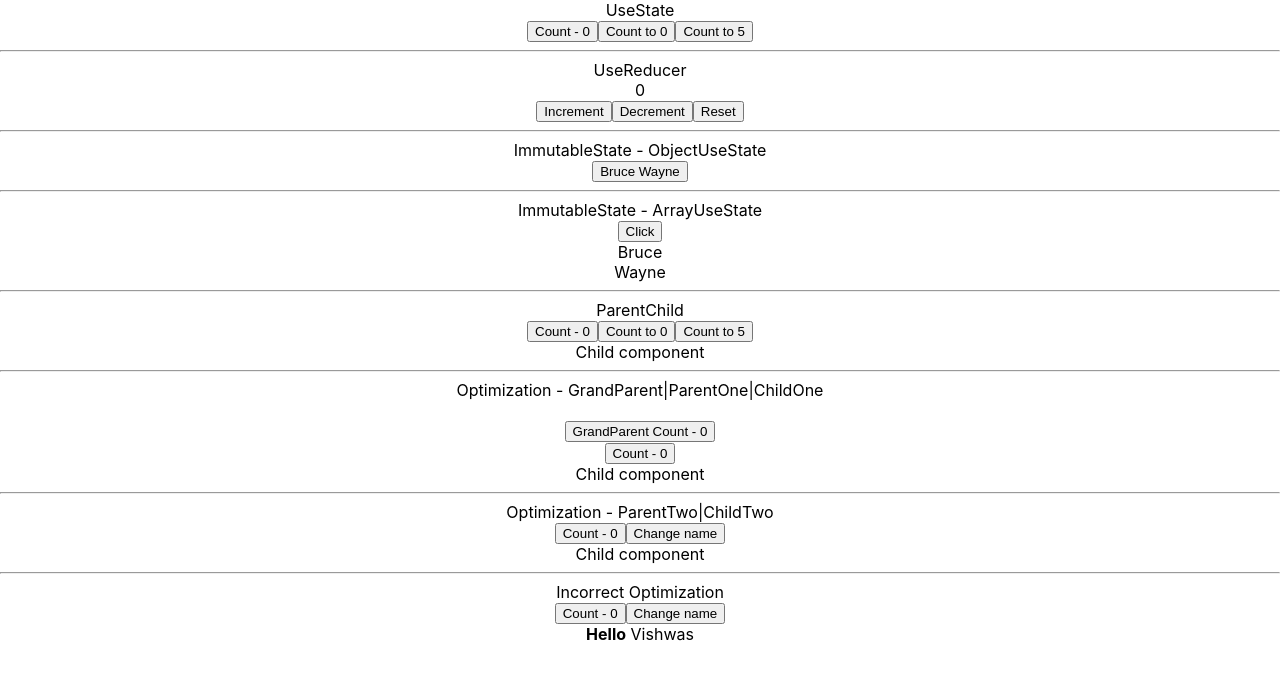
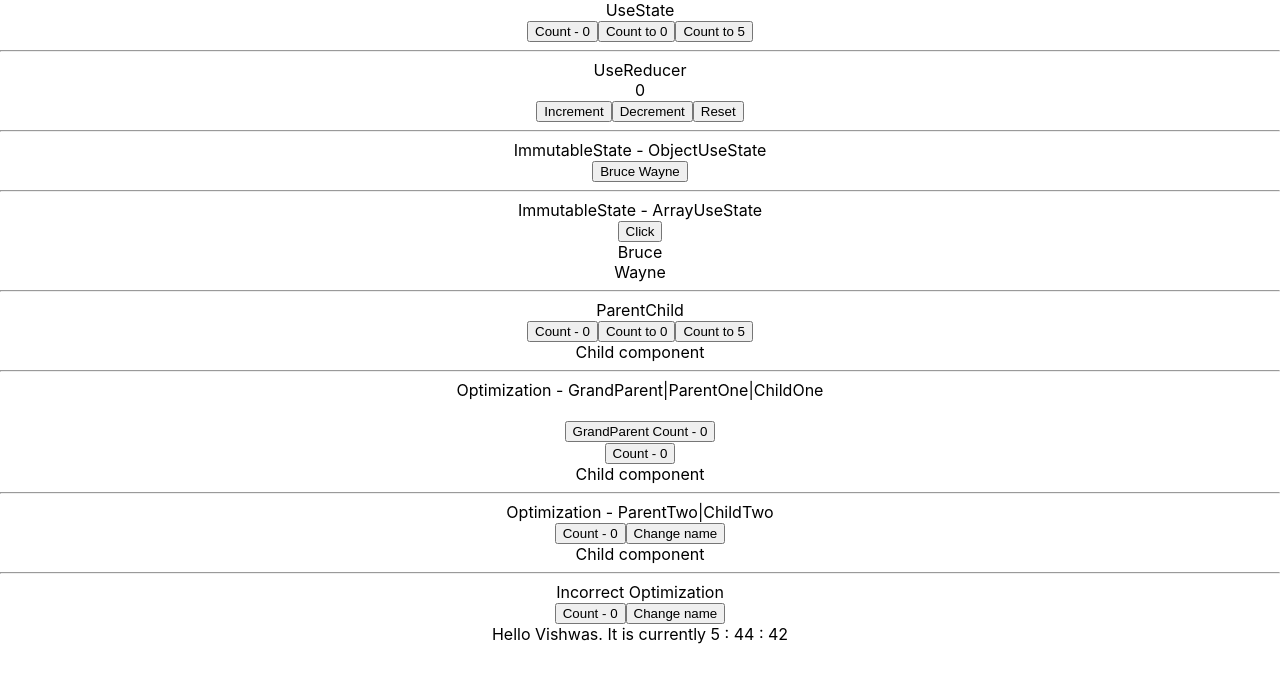
Before and after one commit to Annie-Huang/react-render, a React (Create React App) app: page / in a window 1280 px wide. Shown: the top 682 px of the page. Built offline with nearby package versions, Linux system fonts and the light colour scheme.

Commit message:
If you have newDate, or Math.random in the child component, chance are, you don't want to wrap the component into Reac.memo.

```diff
--- a/src/components/IncorrectOptimizations/ParentThree.js
+++ b/src/components/IncorrectOptimizations/ParentThree.js
@@ -1,5 +1,6 @@
 import React, { useState } from 'react';
-import MemoizedChildThree from './ChildThree';
+// import MemoizedChildThree from './ChildThree';
+import MemoizedChildFour from './ChildFour';
 
 const ParentThree = () => {
   const [count, setCount] = useState(0);
@@ -18,14 +19,21 @@ const ParentThree = () => {
 
      Conclusion: if you have children in your component, no point to wrap your component into React.Memo
    */
+  /*
+     As for <MemoizedChildFour name={name} /> you can tell it's incorrect because
+     the intention is probably when count is clicked, update the time stamp showing as well.
+   */
   return (
     <div>
       <button onClick={() => setCount((c) => c + 1)}>Count - {count}</button>
       <button onClick={() => setName('Codevolution')}>Change name</button>
       {/*<MemoizedChildThree name={name}>Hello</MemoizedChildThree>*/}
-      <MemoizedChildThree name={name}>
-        <strong>Hello</strong>
-      </MemoizedChildThree>
+
+      {/*<MemoizedChildThree name={name}>*/}
+      {/*  <strong>Hello</strong>*/}
+      {/*</MemoizedChildThree>*/}
+
+      <MemoizedChildFour name={name} />
     </div>
   );
 };
```
